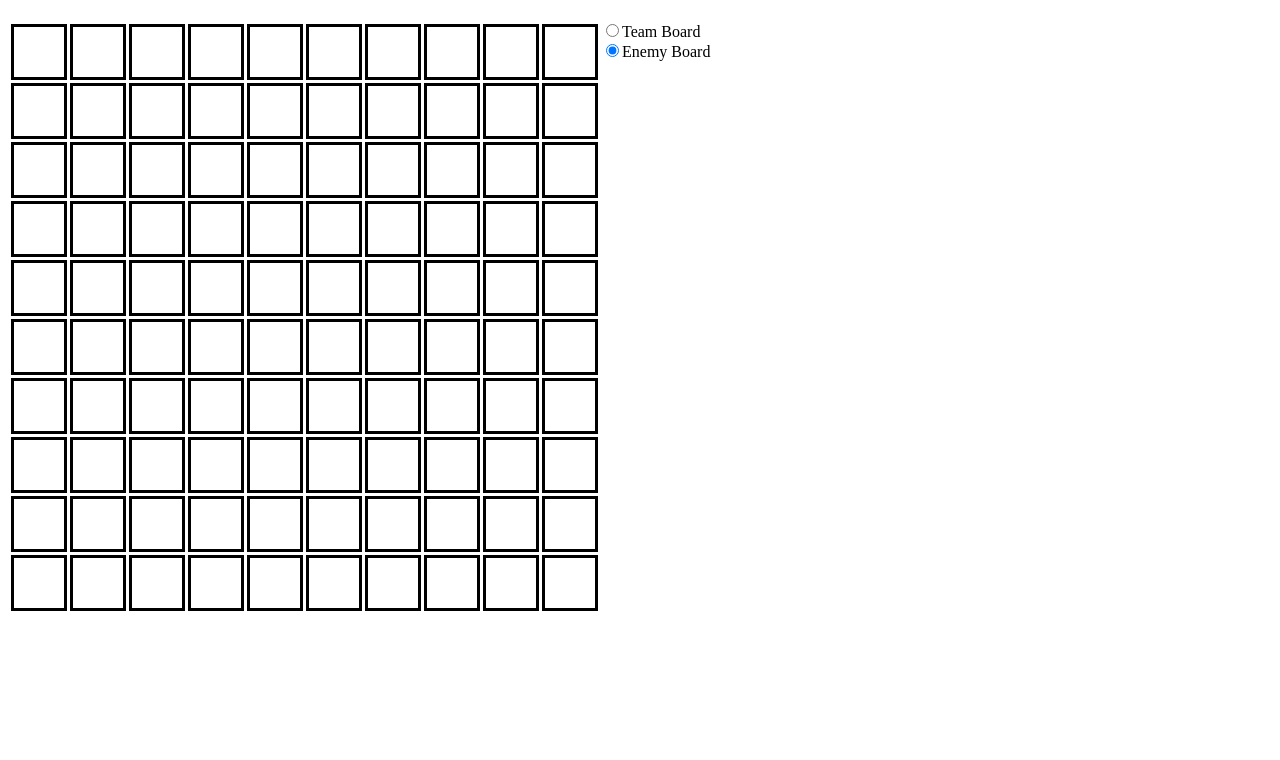
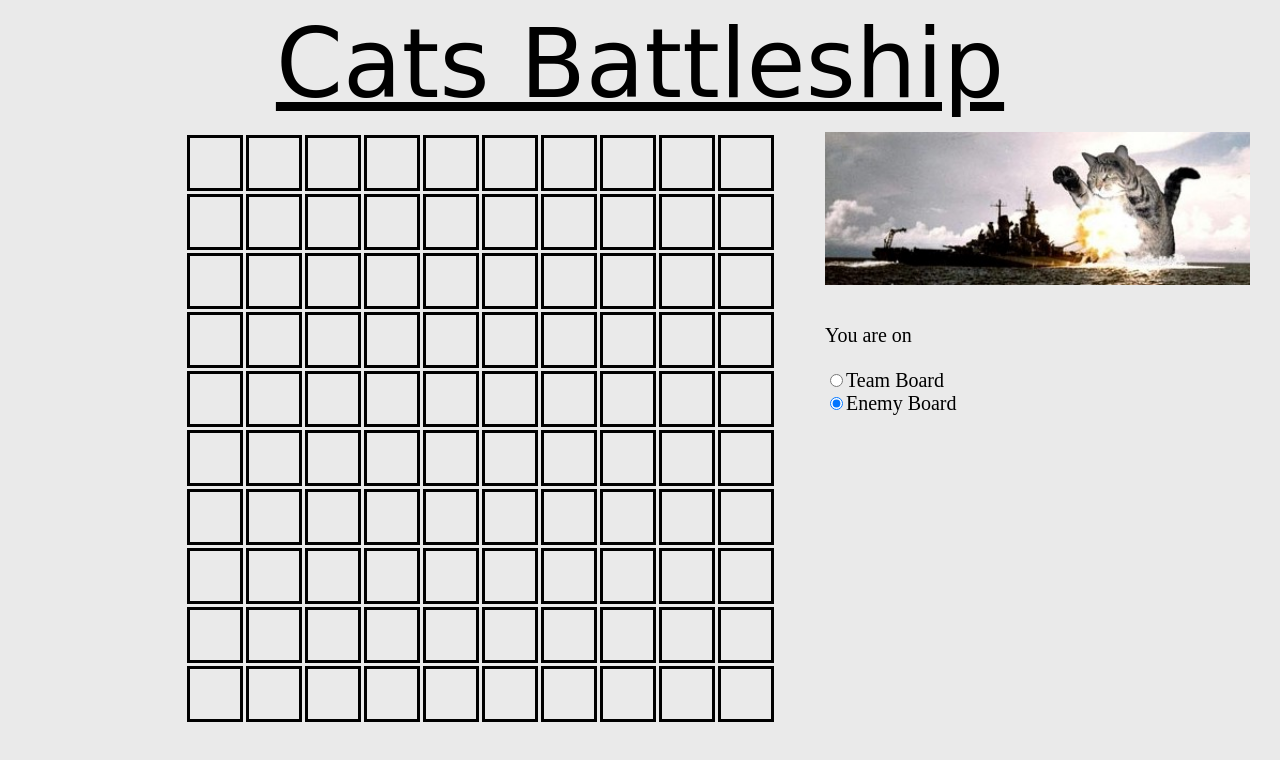
Before and after one commit to jbuscher/CatsBattleship, a plain HTML site: page client.html in a window 1280 px wide. Drawn offline with nearby package versions, Linux system fonts and the light colour scheme; no server answers; a web font is replaced by a local one.

Commit message:
Prettify the page

```diff
--- a/client.html
+++ b/client.html
@@ -7,17 +7,23 @@
     <script type="text/javascript" src="connection.js"></script>
     <script type="text/javascript" src="gameboard.js"></script>
     <link href="style.css" type="text/css" rel="stylesheet" />
+    <link href='https://fonts.googleapis.com/css?family=Bilbo+Swash+Caps' rel='stylesheet' type='text/css'>
 </head>
 <body>
-    <h1 id="team_name"></h1>
-    <div id="teamBoard">
+    <div class="title">Cats Battleship</div>
+    <div class="col1">
+        <div id="teamBoard"></div>
+        <div id="enemyBoard"></div>
     </div>
-    <div id="enemyBoard">
+    <div class="col2">
+        <img class="cat" src="images/cat.jpg" alt="Cat Smash" /> <br/>
+        <div class="details">
+            <div> You are on <span id="team_name"></span></div>
+            <div id="radio-buttons">
+            	<input type="radio" name="boardChoice" value="teamBoardButton">Team Board<br>
+        		<input type="radio" name="boardChoice" value="enemyBoardButton" checked="true">Enemy Board
+        	</div>
+        </div>
     </div>
-
-    <div id="radio-buttons">
-    	<input type="radio" name="boardChoice" value="teamBoardButton">Team Board<br>
-		<input type="radio" name="boardChoice" value="enemyBoardButton" checked="true">Enemy Board
-	</div>
 </body>
 </html>
--- a/public/style.css
+++ b/public/style.css
@@ -1,9 +1,5 @@
 table {
 	border-spacing: 3px;
-}
-
-div {
-	float: left;
 }
 
 td {
@@ -34,3 +30,49 @@ td {
 .enemyBoardClass {
 	cursor: pointer
 }
+
+.col1, .col2 {
+	float: left;
+}
+
+.col1 {
+	margin-left: 11em;
+}
+
+.col2 {
+	margin-left: 3em;
+}
+
+.title {
+	display: block;
+	font-size: 96px;
+	font-family: 'Bilbo Swash Caps', cursive;
+	margin-bottom: 0.125em;
+	margin-left: auto;
+	margin-right: auto;
+	text-align: center;
+	text-decoration: underline;
+}
+
+.cat {
+	vertical-align: bottom;
+	width: 425px;
+}
+
+#team_name {
+	font-weight: bold;
+	font-size: 1.5em;
+}
+
+.details {
+	margin-top: 1.5em;
+	font-size: 1.25em;
+}
+
+#radio-buttons {
+	margin-top: 1em;
+}
+
+body {
+	background-color: #eaeaea;
+}
```
Also changed, not shown: public/images/cat.jpg (added).
